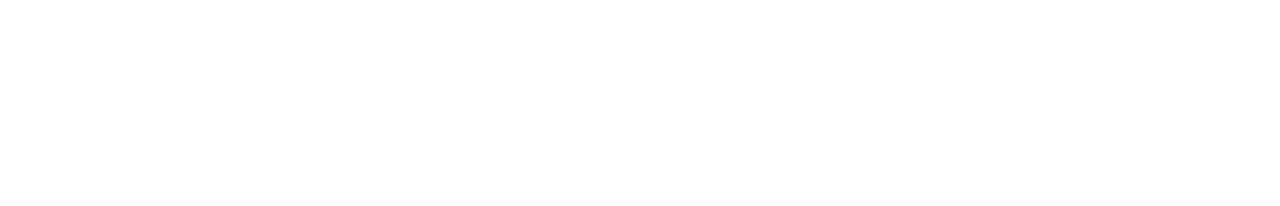
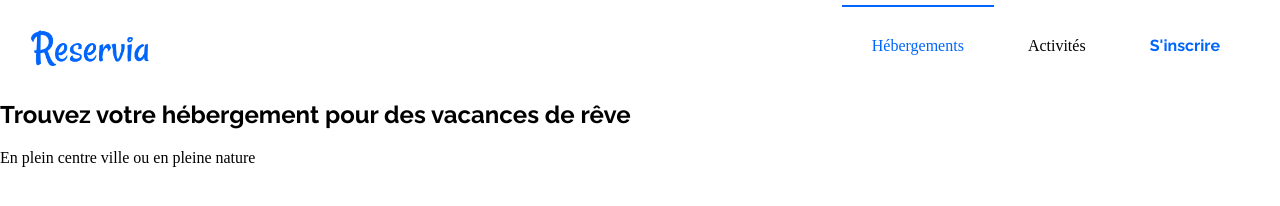
Before and after one commit to AnthonyCollette/AnthonyCollette_2_17112020, a plain HTML site: page index.html in a window 1280 px wide. Drawn offline with Linux system fonts and the light colour scheme; a web font is replaced by a local one.

Commit message:
Navbar terminée

```diff
--- a/index.html
+++ b/index.html
@@ -1,17 +1,28 @@
 <!DOCTYPE html>
 <html lang="fr">
+
 <head>
     <meta charset="UTF-8">
     <meta name="viewport" content="width=device-width, initial-scale=1.0">
     <title>Reservia</title>
     <link href="style.css" rel="stylesheet">
 </head>
+
 <body>
     <header>
-        <nav></nav>
+        <a href="index.html"><img src="img/logo/Reservia@3x.png" class="logo" alt="logo"></a>
+        <nav>
+            <ul>
+                <li><a href="index.html" id="active">Hébergements</a></li>
+                <li><a href="#">Activités</a></li>
+                <li><a href="#" id="inscription">S'inscrire</a></li>
+            </ul>
+        </nav>
     </header>
+
     <section class="recherche">
-
+        <h2>Trouvez votre hébergement pour des vacances de rêve</h2>
+        <p>En plein centre ville ou en pleine nature</p>
     </section>
 
     <section class="hebergements">
@@ -24,4 +35,5 @@
 
     <footer></footer>
 </body>
+
 </html>
--- a/style.css
+++ b/style.css
@@ -2,3 +2,65 @@
     font-family: "Raleway";
     src: url(fonts/Raleway-Regular.ttf);
 }
+
+@font-face {
+    font-family: "Raleway bold";
+    src: url(fonts/Raleway-Bold.ttf);
+}
+
+body {
+    margin: 0;
+    font-family: "Raleway";
+}
+
+header {
+    display: flex;
+    flex-flow: row wrap;
+    justify-content: space-between;
+    margin-top: 20px;
+}
+
+.logo {
+    width: 120px;
+    height: auto;
+    margin-left: 30px;
+}
+
+nav {
+    margin-right: 30px;
+}
+
+nav ul li {
+    display: inline;
+}
+
+#active {
+    color:#0065FC;
+    border-top: solid 2px #0065FC;
+    padding-top: 30px;
+    padding: 30px;
+}
+
+#inscription {
+    color: #0065FC;
+    font-family: "Raleway bold";
+}
+
+nav ul li a {
+    padding: 30px;
+}
+
+nav ul li a:hover {
+    color:#0065FC;
+    border-top: solid 2px #0065FC;
+
+}
+
+a {
+    text-decoration: none;
+    color: black;
+}
+
+h2 {
+    font-family: "Raleway bold";
+}
```
